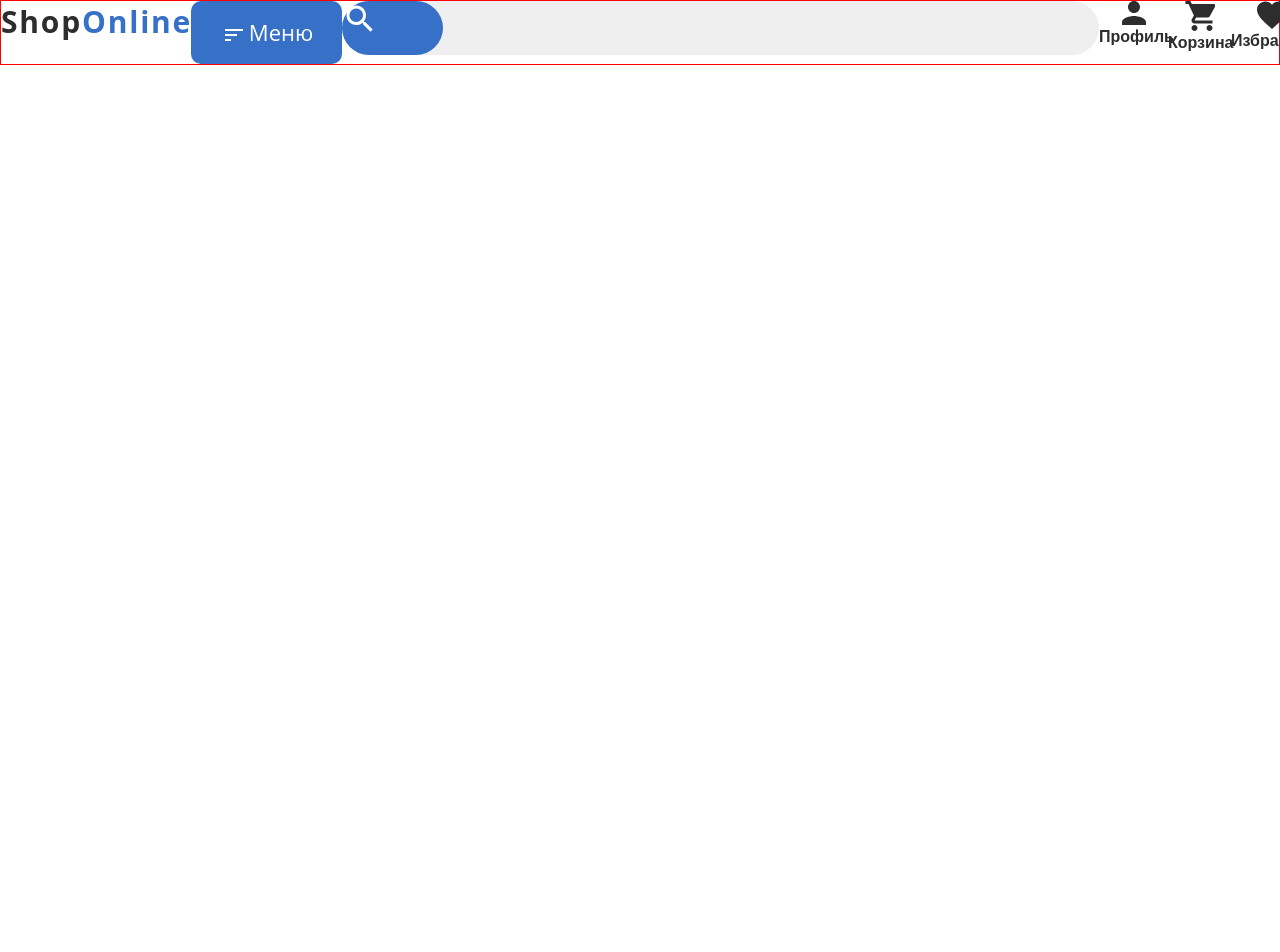
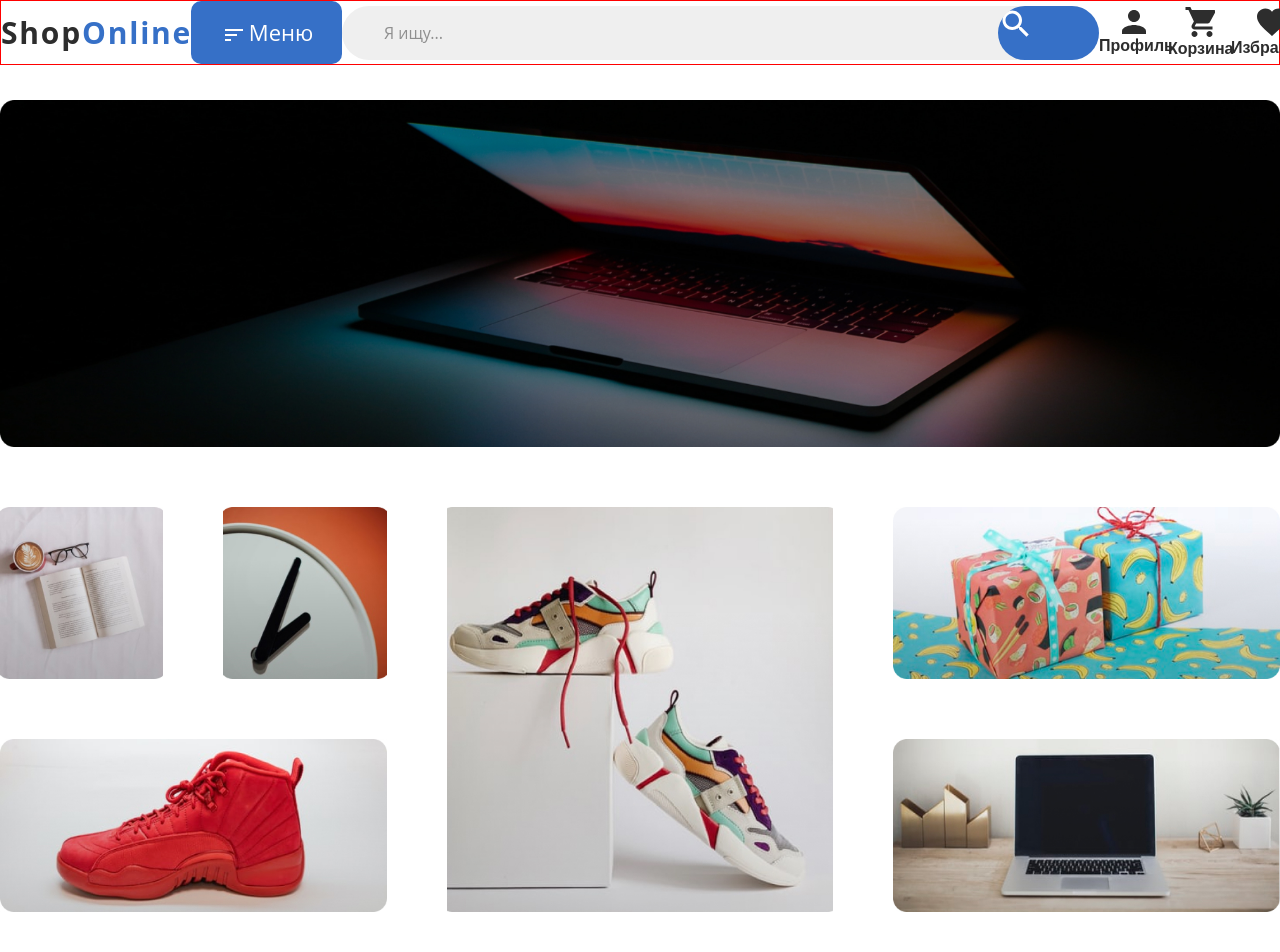
Before and after one commit to KozinaOlga/ShopOnLineGrid, a plain HTML site: page index.html in a window 1280 px wide. Shown: the top 952 px of the page. Before the commit the page ends 800 px from the top, so only its background shows below. Drawn offline with Linux system fonts and the light colour scheme.

Commit message:
д/з по grid

```diff
--- /dev/null
+++ b/css/gallery.css
@@ -0,0 +1,52 @@
+.gallery__img {
+    display: block;
+    width: 100%;
+    height: 100%;
+    object-fit: cover;
+}
+
+.gallery__list {
+    display: grid;
+    gap: 60px;
+    grid-template-areas:
+    "one one one one one one"
+    "one one one one one one"
+    "two three four four five five"
+    "six six four four seven seven"
+    "eight eight eight eight nine ten"
+    "eight eight eight eight nine eleven";
+}
+
+.gallery__item_01 {
+    grid-area: one;
+}
+.gallery__item_02 {
+    grid-area: two;
+}
+.gallery__item_03 {
+    grid-area: three;
+}
+.gallery__item_04 {
+    grid-area: four;
+}
+.gallery__item_05 {
+    grid-area: five;
+}
+.gallery__item_06 {
+    grid-area: six;
+}
+.gallery__item_07 {
+    grid-area: seven;
+}
+.gallery__item_08 {
+    grid-area: eight;
+}
+.gallery__item_09 {
+    grid-area: nine;
+}
+.gallery__item_10 {
+    grid-area: ten;
+}
+.gallery__item_11 {
+    grid-area: eleven;
+}
--- a/css/header.css
+++ b/css/header.css
@@ -4,6 +4,8 @@
     grid-template-rows: auto;
     border: solid 1px red;
     max-width: 1770px;
+    justify-content: space-between;
+    align-items: center;
 }
 
 .navigation__link-big {
@@ -42,12 +44,12 @@
 }
 
 .search {
-    display: grid;
+    position: relative;
+    display: inline-block;
+    vertical-align: middle;
 }
 
 .search__input {
-    grid-column: 1 / 2;
-    grid-row: 1 / 2;
     background-color: #EFEFEF;
     width: 757px;
     height: 54px;
@@ -58,25 +60,26 @@
 .search__input::placeholder {
     color:#8F8F8F;
     padding-left: 40px;
+    border: none;
 }
 
 .button {
-    grid-column: 1 / 2;
-    grid-row: 1 / 2;
-    z-index: 2;
+    position: absolute;
+    top: 0;
+    right: 0;
     background-color:#3670C7;
     border-radius: 30px;
     width: 101px;
     height: 54px;
-    align-items: end;
 }
 
-.search__button {
+.search__button{
     position: absolute;
     display: inline-block;
     vertical-align: middle;
     background-image: url(/image/search.svg);
     background-repeat: no-repeat;
+    border: 0;
 }
 
 .navigation__link {
--- a/css/style.css
+++ b/css/style.css
@@ -2,3 +2,4 @@
 @import "/css/normalize.css";
 @import "/css/header.css";
 @import "/css/image.css/";
+@import "/css/gallery.css";
--- a/index.html
+++ b/index.html
@@ -46,6 +46,50 @@
         </div>
     </header>
 
+    <main class="main">
+        <div class="container">
+            <section class="gallery">
+                <ul class="gallery__list">
+                    <li class="gallery__item gallery__item_01">
+                        <img src="/image/banner.jpg" alt="ноутбук" class="gallery__img">
+                    </li>
+                    <li class="gallery__item gallery__item_02">
+                        <img src="/image/book.jpg" alt="книга" class="gallery__img">
+                    </li>
+                    <li class="gallery__item gallery__item_03">
+                        <img src="/image/time.jpg" alt="часы" class="gallery__img">
+                    </li>
+                    <li class="gallery__item gallery__item_04">
+                        <img src="/image/shoes-two.jpg" alt="кроссовки" class="gallery__img">
+                    </li>
+                    <li class="gallery__item gallery__item_05">
+                        <img src="/image/boxes.jpg" alt="коробки" class="gallery__img">
+                    </li>
+                    <li class="gallery__item gallery__item_06">
+                        <img src="/image/shoes.jpg" alt="кроссовок" class="gallery__img">
+                    </li>
+                    <li class="gallery__item gallery__item_07">
+                        <img src="/image/laptop.jpg" alt="ноутбук" class="gallery__img">
+                    </li>
+                    <li class="gallery__item gallery__item_08">
+                        <img src="/image/2022.jpg" alt="картинка 2022" class="gallery__img">
+                    </li>
+                    <li class="gallery__item gallery__item_09">
+                        <img src="/image/gearl.jpg" alt="девушка" class="gallery__img">
+                    </li>
+                    <li class="gallery__item gallery__item_10">
+                        <img src="/image/hand.jpg" alt="рука" class="gallery__img">
+                    </li>
+                    <li class="gallery__item gallery__item_11">
+                        <img src="/image/toys.jpg" alt="новогодние игрушки" class="gallery__img">
+                    </li>
+                </ul>
+
+            </section>
+
+        </div>
+    </main>
+
 
 </body>
 </html>
```
Also changed, not shown: image/2022.jpg (added), image/banner.jpg (added), image/book.jpg (added), image/boxes.jpg (added), image/gearl.jpg (added), image/hand.jpg (added), image/laptop.jpg (added), image/shoes-two.jpg (added), image/shoes.jpg (added), image/time.jpg (added), image/toys.jpg (added).
